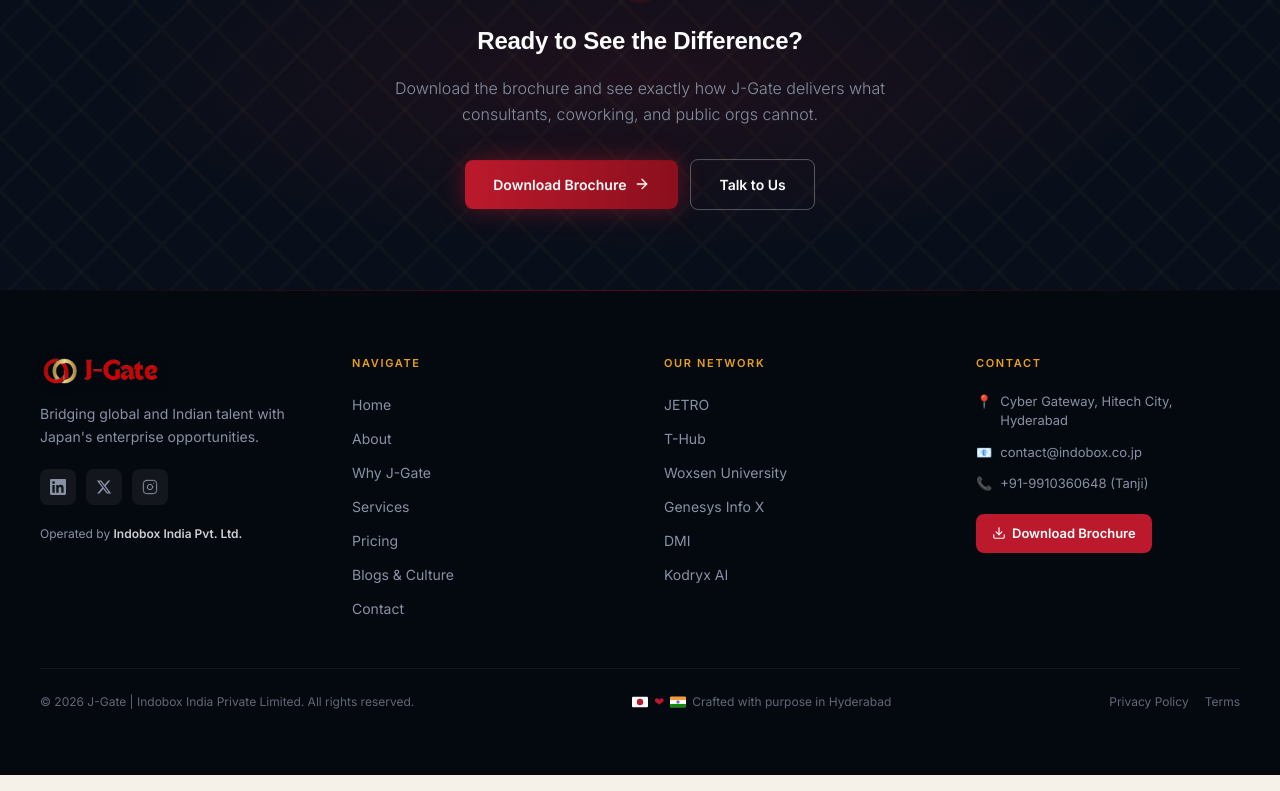
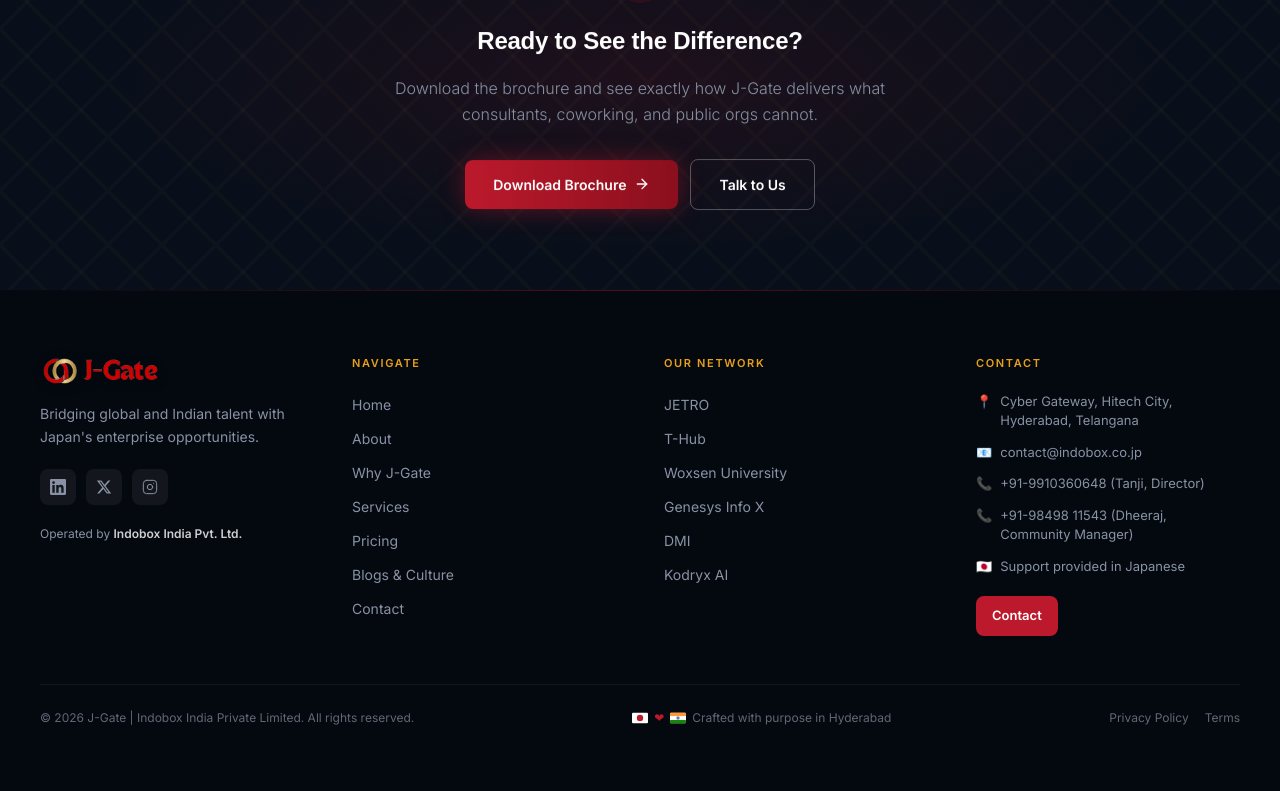
Before and after one commit to abhi-shek04/J-Gate, a Next.js app: page /why-jgate in a window 1280 px wide. Shown: the part 3602-4393 px from the top of the page. Built offline with nearby package versions, Linux system fonts and the light colour scheme.

Commit message:
533c58ce-7354-4954-b0fb-b70714f91739

```diff
--- a/src/app/page.tsx
+++ b/src/app/page.tsx
@@ -781,11 +781,11 @@
                 {t("home.cta.subtitle")}
               </p>
               <Link
-                href="/auth/brochure"
+                href="/contact"
                 className="btn-shine mt-6 inline-flex items-center gap-2 rounded-md bg-gradient-to-r from-crimson to-crimson-deep px-7 py-3 font-inter text-[14px] font-semibold text-white shadow-[0_0_24px_rgba(188,26,44,0.45)] transition-all hover:-translate-y-0.5"
               >
-                <Download className="h-4 w-4" />
-                {t("nav.brochure")}
+                {t("nav.contact")}
+                <ArrowRight className="h-4 w-4" />
               </Link>
             </div>
           </Reveal>
--- a/src/app/why-jgate/page.tsx
+++ b/src/app/why-jgate/page.tsx
@@ -289,7 +289,7 @@
 /* ── Testimonials content — 3 real testimonials ── */
 const TESTIMONIALS = [
   {
-    name: "Hiroshi Yamamoto",
+    name: "Operations Director",
     role: { EN: "Country Manager, Mid-size Manufacturing", JP: "中堅製造業・カントリーマネージャー" },
     initials: "HY",
     fallback: "grad-testimonial",
@@ -299,7 +299,7 @@
     },
   },
   {
-    name: "Priya Nair",
+    name: "Country Manager",
     role: { EN: "India Lead, Japanese Tech Enterprise", JP: "日本テック企業・インドリード" },
     initials: "PN",
     fallback: "grad-team",
@@ -309,7 +309,7 @@
     },
   },
   {
-    name: "Kenji Watanabe",
+    name: "Branch Manager",
     role: { EN: "Director, Regional SME Bank", JP: "地方銀・ディレクター" },
     initials: "KW",
     fallback: "grad-advisory-j",
--- a/src/components/jgate/footer.tsx
+++ b/src/components/jgate/footer.tsx
@@ -1,32 +1,29 @@
 "use client";
 
+import Link from "next/link";
 import { JGateLogo, LinkedInIcon, XIcon, InstagramIcon, JapanFlag, IndiaFlag } from "./icons";
 import { useI18n } from "@/lib/i18n";
-import { useBrochure } from "@/lib/brochure-context";
-import { Download } from "lucide-react";
 
 const NAV_LINKS = [
-  { id: "home", key: "nav.home" },
-  { id: "about", key: "nav.about" },
-  { id: "why", key: "nav.why" },
-  { id: "services", key: "nav.services" },
-  { id: "pricing", key: "nav.pricing" },
-  { id: "blogs", key: "nav.blogs" },
-  { id: "contact", key: "nav.contact" },
+  { href: "/", key: "nav.home" },
+  { href: "/about", key: "nav.about" },
+  { href: "/why-jgate", key: "nav.why" },
+  { href: "/services", key: "nav.services" },
+  { href: "/pricing", key: "nav.pricing" },
+  { href: "/blogs", key: "nav.blogs" },
+  { href: "/contact", key: "nav.contact" },
 ] as const;
 
 const PARTNER_LINKS = ["JETRO", "T-Hub", "Woxsen University", "Genesys Info X", "DMI", "Kodryx AI"];
 
 const SOCIALS = [
-  { Icon: LinkedInIcon, label: "LinkedIn", href: "#" },
-  { Icon: XIcon, label: "X (Twitter)", href: "#" },
-  { Icon: InstagramIcon, label: "Instagram", href: "#" },
+  { Icon: LinkedInIcon, label: "LinkedIn" },
+  { Icon: XIcon, label: "X (Twitter)" },
+  { Icon: InstagramIcon, label: "Instagram" },
 ];
 
 export function Footer() {
   const { t, lang } = useI18n();
-  const { open: openBrochure } = useBrochure();
-  const go = (id: string) => document.getElementById(id)?.scrollIntoView({ behavior: "smooth" });
 
   return (
     <footer className="relative mt-auto overflow-hidden bg-[#04080f] text-white">
@@ -38,16 +35,18 @@
             <JGateLogo size="sm" />
             <p className="mt-4 font-inter text-sm leading-relaxed text-mist">{t("footer.tagline")}</p>
             <div className="mt-5 flex gap-2.5">
-              {SOCIALS.map(({ Icon, label, href }) => (
-                <a
+              {SOCIALS.map(({ Icon, label }) => (
+                <span
                   key={label}
-                  href={href}
-                  onClick={(e) => e.preventDefault()}
-                  aria-label={label}
-                  className="flex h-9 w-9 items-center justify-center rounded-md bg-white/[0.06] text-mist transition-all hover:-translate-y-0.5 hover:bg-crimson hover:text-white"
+                  role="button"
+                  aria-label={`${label} — coming soon`}
+                  className="group relative flex h-9 w-9 cursor-default items-center justify-center rounded-md bg-white/[0.06] text-mist transition-all hover:-translate-y-0.5 hover:bg-crimson hover:text-white"
                 >
                   <Icon className="h-4 w-4" />
-                </a>
+                  <span className="pointer-events-none absolute bottom-full left-1/2 mb-2 -translate-x-1/2 whitespace-nowrap rounded-md bg-ink px-2 py-1 font-inter text-[10px] text-mist opacity-0 transition-opacity group-hover:opacity-100">
+                    {lang === "EN" ? "Coming soon" : "近日公開"}
+                  </span>
+                </span>
               ))}
             </div>
             <p className="mt-5 font-inter text-[12px] text-mist">
@@ -63,13 +62,10 @@
             </h3>
             <ul className="mt-5 space-y-2.5">
               {NAV_LINKS.map((l) => (
-                <li key={l.id}>
-                  <button
-                    onClick={() => go(l.id)}
-                    className="font-inter text-[14px] text-mist transition-colors hover:text-crimson"
-                  >
+                <li key={l.href}>
+                  <Link href={l.href} className="font-inter text-[14px] text-mist transition-colors hover:text-crimson">
                     {t(l.key)}
-                  </button>
+                  </Link>
                 </li>
               ))}
             </ul>
@@ -83,31 +79,27 @@
             <ul className="mt-5 space-y-2.5">
               {PARTNER_LINKS.map((p) => (
                 <li key={p}>
-                  <a href="#" onClick={(e) => e.preventDefault()} className="font-inter text-[14px] text-mist transition-colors hover:text-crimson">
-                    {p}
-                  </a>
+                  <span className="font-inter text-[14px] text-mist">{p}</span>
                 </li>
               ))}
             </ul>
           </div>
 
-          {/* Col 4 — Contact + CTA */}
+          {/* Col 4 — Contact */}
           <div>
             <h3 className="font-inter text-[11px] font-semibold uppercase text-saffron" style={{ letterSpacing: "0.15em" }}>
               {t("footer.contact")}
             </h3>
             <ul className="mt-5 space-y-3 font-inter text-[13px] text-mist">
-              <li className="flex items-start gap-2"><span>📍</span><span>Cyber Gateway, Hitech City, Hyderabad</span></li>
+              <li className="flex items-start gap-2"><span>📍</span><span>Cyber Gateway, Hitech City, Hyderabad, Telangana</span></li>
               <li className="flex items-start gap-2"><span>📧</span><a href="mailto:contact@indobox.co.jp" className="hover:text-crimson">contact@indobox.co.jp</a></li>
-              <li className="flex items-start gap-2"><span>📞</span><span>+91-9910360648 (Tanji)</span></li>
+              <li className="flex items-start gap-2"><span>📞</span><span>+91-9910360648 (Tanji, Director)</span></li>
+              <li className="flex items-start gap-2"><span>📞</span><span>+91-98498 11543 (Dheeraj, Community Manager)</span></li>
+              <li className="flex items-start gap-2"><span>🇯🇵</span><span>Support provided in Japanese</span></li>
             </ul>
-            <button
-              onClick={openBrochure}
-              className="mt-5 inline-flex items-center gap-1.5 rounded-md bg-crimson px-4 py-2.5 font-inter text-[13px] font-semibold text-white transition-all hover:-translate-y-0.5 hover:bg-crimson-deep"
-            >
-              <Download className="h-3.5 w-3.5" />
-              {t("footer.bookTour")}
-            </button>
+            <Link href="/contact" className="mt-5 inline-flex items-center gap-1.5 rounded-md bg-crimson px-4 py-2.5 font-inter text-[13px] font-semibold text-white transition-all hover:-translate-y-0.5 hover:bg-crimson-deep">
+              {t("nav.contact")}
+            </Link>
           </div>
         </div>
 
@@ -123,8 +115,8 @@
             {t("footer.crafted")}
           </p>
           <div className="flex gap-4">
-            <a href="#" onClick={(e) => e.preventDefault()} className="font-inter text-[12px] text-mist/70 hover:text-crimson">{t("footer.privacy")}</a>
-            <a href="#" onClick={(e) => e.preventDefault()} className="font-inter text-[12px] text-mist/70 hover:text-crimson">{t("footer.terms")}</a>
+            <span className="font-inter text-[12px] text-mist/70">{t("footer.privacy")}</span>
+            <span className="font-inter text-[12px] text-mist/70">{t("footer.terms")}</span>
           </div>
         </div>
       </div>
```
Also changed, not shown: 1 other file (tests, documents, lock files or other folders).
